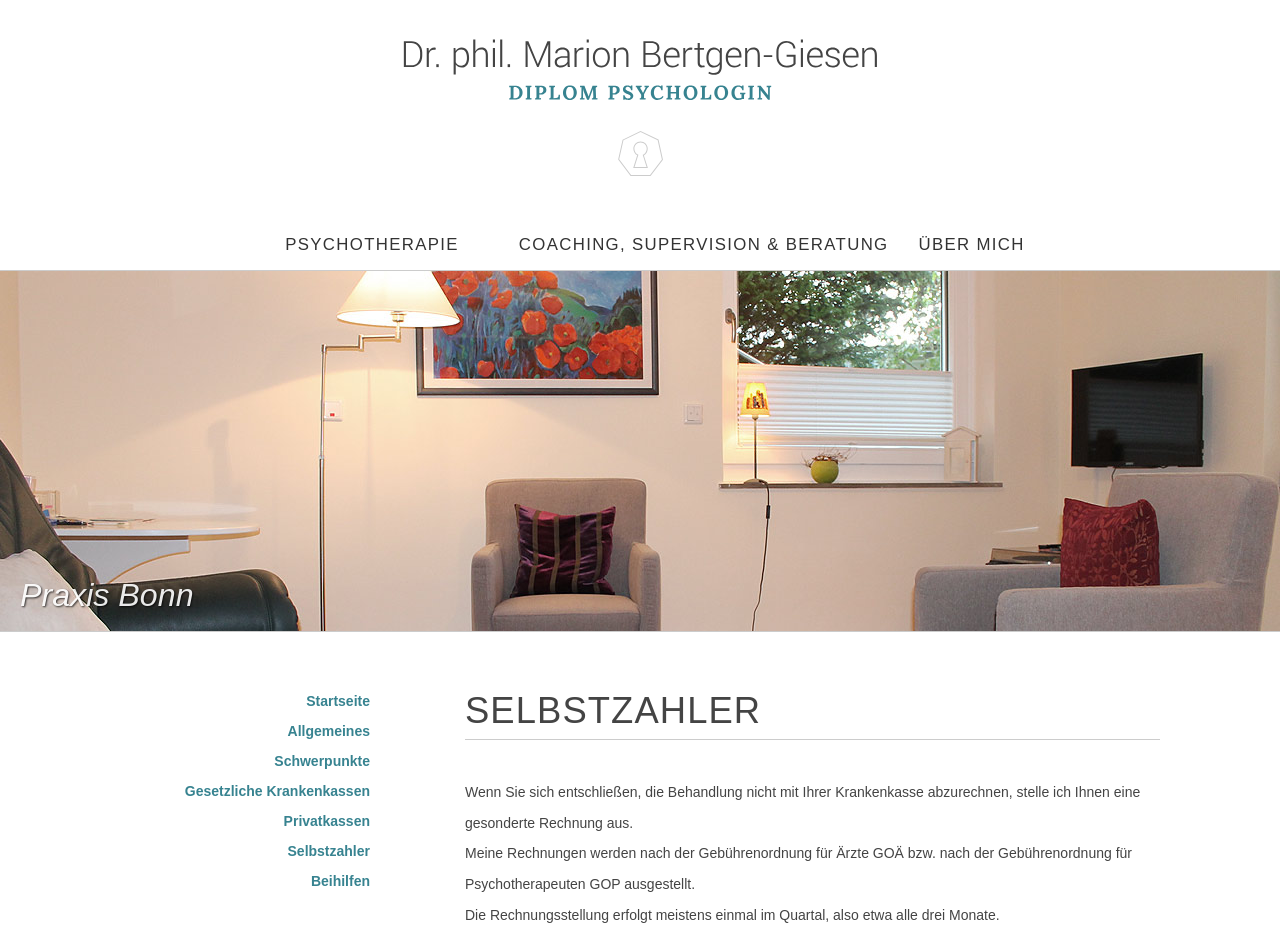
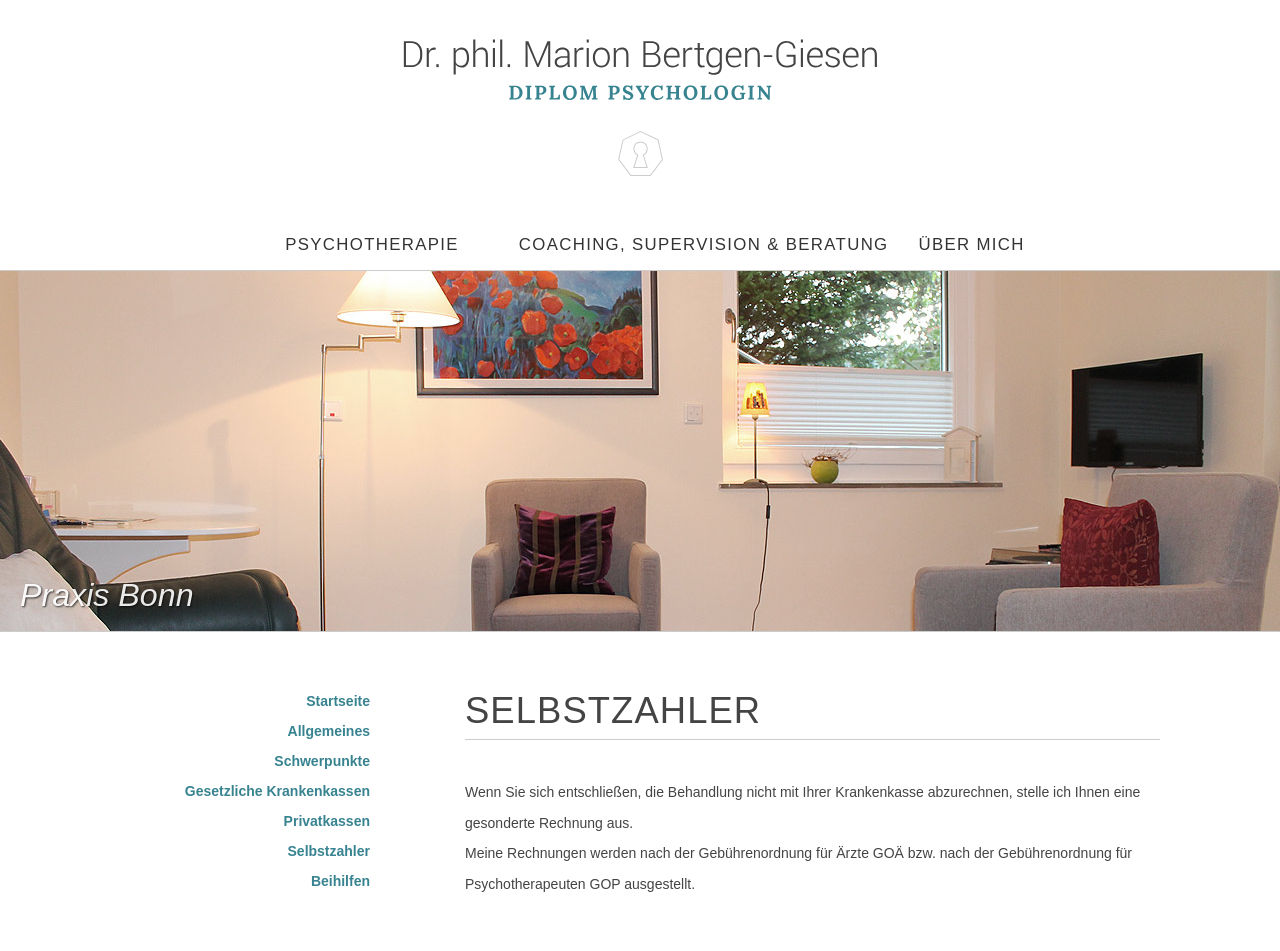
Before and after one commit to schaefer-development/praxisbertgengiesen, a SvelteKit app: page /selbstzahler in a window 1280 px wide. Shown: the top 951 px of the page. Built offline with nearby package versions, Linux system fonts and the light colour scheme; a web font is replaced by a local one.

Commit message:
feat: update content

```diff
--- a/src/routes/beihilfen/+page.svelte
+++ b/src/routes/beihilfen/+page.svelte
@@ -48,8 +48,7 @@
 						Die Bearbeitung kann einige Wochen dauern, in der Regel erfolgt jedoch eine vollständige
 						Kostenübernahme. Dann kann mit der Behandlung begonnen werden. Meine Rechnungen werden
 						nach der Gebührenordnung für Ärzte GOÄ bzw. nach der Gebührenordnung für
-						Psychotherapeuten GOP ausgestellt. <br />Die Rechnungsstellung erfolgt meistens einmal
-						im Quartal, also etwa alle drei Monate.
+						Psychotherapeuten GOP ausgestellt.
 					</p>
 				</div>
 			</div>
--- a/src/routes/gesetzliche_krankenkassen/+page.svelte
+++ b/src/routes/gesetzliche_krankenkassen/+page.svelte
@@ -58,7 +58,7 @@
 						meisten gesetzlichen Krankenkassen nur wenige Werktage. Danach erhalte ich einen
 						schriftlichen Bescheid von der Kasse mit der Zusage, die Kosten für die Behandlung zu
 						übernehmen. Die meisten Krankenkassen teilen ihren Versicherten ebenfalls mit, dass die
-						Behandlung bewilligt wurde. Genehmigt werden dann erst einmal 25 Sitzungen. Es ist
+						Behandlung bewilligt wurde. Genehmigt werden dann erst einmal 12 Sitzungen. Es ist
 						möglich, später noch weitere Sitzungen zu beantragen. Maximal sind 80 Sitzungen möglich.
 					</p>
 				</div>
--- a/src/routes/privatkassen/+page.svelte
+++ b/src/routes/privatkassen/+page.svelte
@@ -47,8 +47,7 @@
 						maximal 80 Sitzungen möglich. Gegebenenfalls müssen unterschiedliche Sitzungskontingente
 						immer wieder neu beantragt werden. Das mache ich dann für Sie. <br /><br />Meine
 						Rechnungen werden nach der Gebührenordnung für Ärzte GOÄ bzw. nach der Gebührenordnung
-						für Psychotherapeuten GOP ausgestellt. Die Rechnungsstellung erfolgt meistens einmal im
-						Quartal, also etwa alle drei Monate.
+						für Psychotherapeuten GOP ausgestellt.
 					</p>
 				</div>
 			</div>
--- a/src/routes/selbstzahler/+page.svelte
+++ b/src/routes/selbstzahler/+page.svelte
@@ -31,10 +31,8 @@
 
 					<p>
 						Wenn Sie sich entschließen, die Behandlung nicht mit Ihrer Krankenkasse abzurechnen,
-						stelle ich Ihnen eine gesonderte Rechnung aus.<br /> Meine Rechnungen werden nach der
-						Gebührenordnung für Ärzte GOÄ bzw. nach der Gebührenordnung für Psychotherapeuten GOP
-						ausgestellt. <br />Die Rechnungsstellung erfolgt meistens einmal im Quartal, also etwa
-						alle drei Monate.
+						stelle ich Ihnen eine gesonderte Rechnung aus.<br /> Meine Rechnungen werden nach der Gebührenordnung
+						für Ärzte GOÄ bzw. nach der Gebührenordnung für Psychotherapeuten GOP ausgestellt.
 					</p>
 				</div>
 			</div>
```
